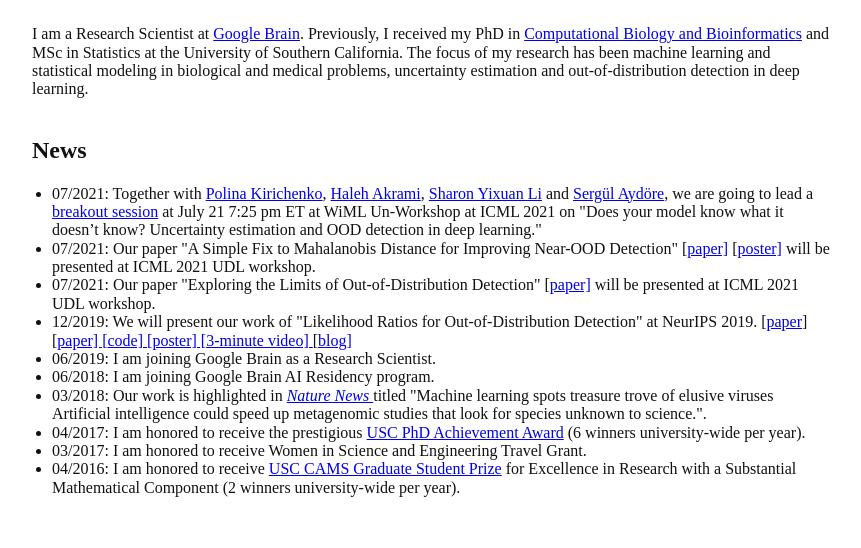
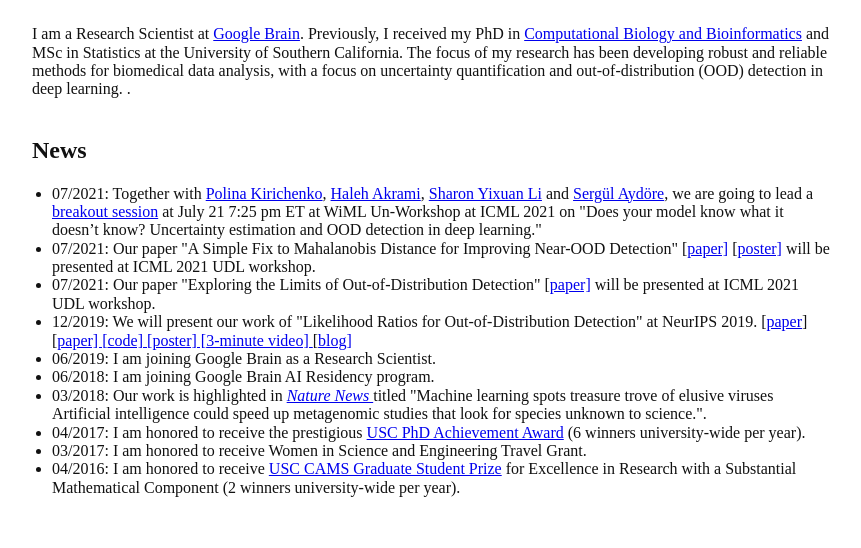
Before and after one commit to jessieren/jessieren.github.io, a plain HTML site: page index.html in a window 1280 px wide. Shown: the part 238-786 px from the top of the page, without its empty margins (208-1069 px from the left). Drawn offline with Linux system fonts and the light colour scheme.

Commit message:
Update index.html

```diff
--- a/index.html
+++ b/index.html
@@ -77,7 +77,8 @@ ul {
 <div id="links"><a href="https://twitter.com/jessierenjie">Twitter</a> <a href="https://github.com/jessieren">Github</a> <a href="https://scholar.google.com/citations?user=Os9wmpkAAAAJ&amp;hl=en">Google Scholar</a> <span id="iemail" style="cursor: pointer; text-decoration: underline;">Email</span></div>
 <div id="demail">&nbsp;</div>
 <!-- will reveal email -->
-<div>I am a Research Scientist at <a href="https://research.google/teams/brain/">Google Brain</a>. Previously, I received my PhD in <a href="https://www.qcb-dornsife.usc.edu/">Computational Biology and Bioinformatics</a> and MSc in Statistics at the University of Southern California. The focus of my research has been machine learning and statistical modeling in biological and medical problems, uncertainty estimation and out-of-distribution detection in deep learning.</div>
+<div>I am a Research Scientist at <a href="https://research.google/teams/brain/">Google Brain</a>. Previously, I received my PhD in <a href="https://www.qcb-dornsife.usc.edu/">Computational Biology and Bioinformatics</a> and MSc in Statistics at the University of Southern California. The focus of my research has been developing robust and reliable methods for biomedical data analysis, with a focus on uncertainty quantification and out-of-distribution (OOD) detection in deep learning.
+.</div>
 <div>&nbsp;</div>
 <h2>News</h2>
 <ul>
```
